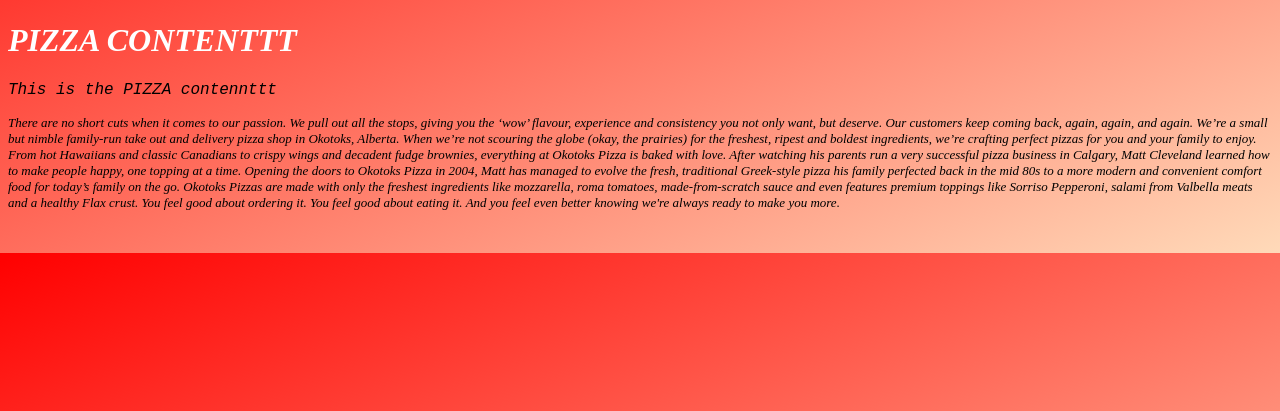
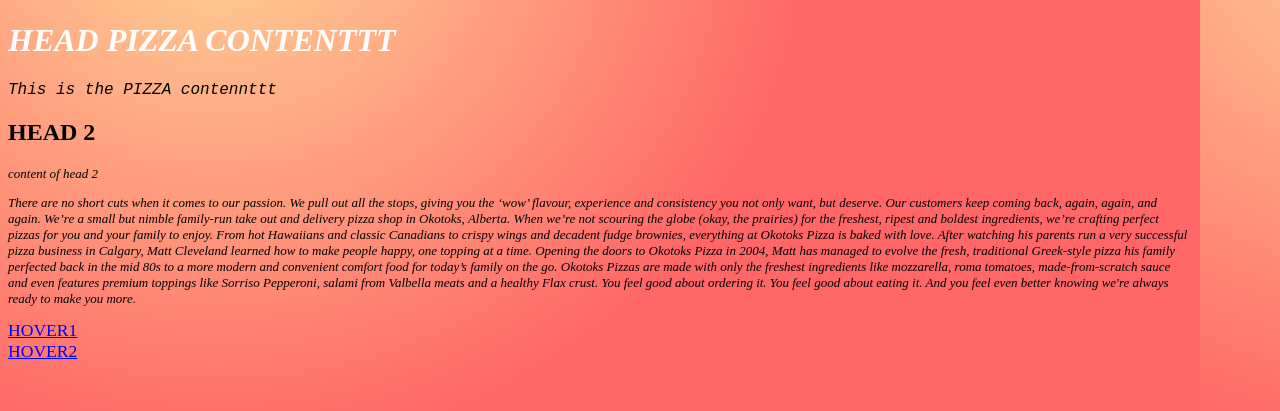
Before and after one commit to kvelez06/OkotoksPizzaRoughProj, a plain HTML site: page index.html in a window 1280 px wide. Shown: the part 278-689 px from the top of the page. Drawn offline with Linux system fonts and the light colour scheme.

Commit message:
css rough progress v2

```diff
--- a/index.html
+++ b/index.html
@@ -39,8 +39,13 @@
     </div>
 
     <div>
-        <h1>PIZZA CONTENTTT</h1>
+        <h1> HEAD PIZZA CONTENTTT</h1>
         <p>This is the PIZZA contennttt</p>
+    </div>
+
+    <div>
+        <h2>HEAD 2</h2>
+        <p>content of head 2</p>
     </div>
 
     <div>
@@ -55,12 +60,10 @@
     </div>
 
 
-
-
     <div>
-        <a href="HOVER 1"></a>
+        <a href="#">HOVER1</a>
         <br>
-        <a href="HOVER 2"></a>
+        <a href="#">HOVER2</a>
     </div>
 
 </body>
--- a/style.css
+++ b/style.css
@@ -1,5 +1,9 @@
 html {
-    background-image: linear-gradient(to bottom right, red, peachpuff);
+    position: relative;
+    width: 1200px;
+    height: 1000px;
+    overflow-x: scroll;
+    background: radial-gradient(50.19% 55.19% at 17.99% 18.99%, #FFD597 0.66%, rgba(255, 2, 2, 0.603) 100%);
 }
 
 div h1 {
```
Also changed, not shown: aboutus.html (added), contacts.html (added).
